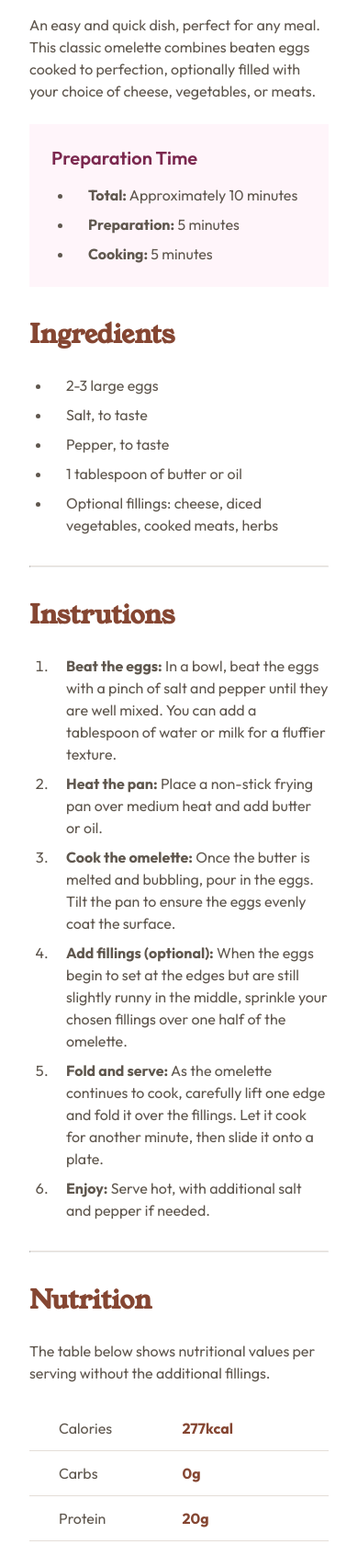
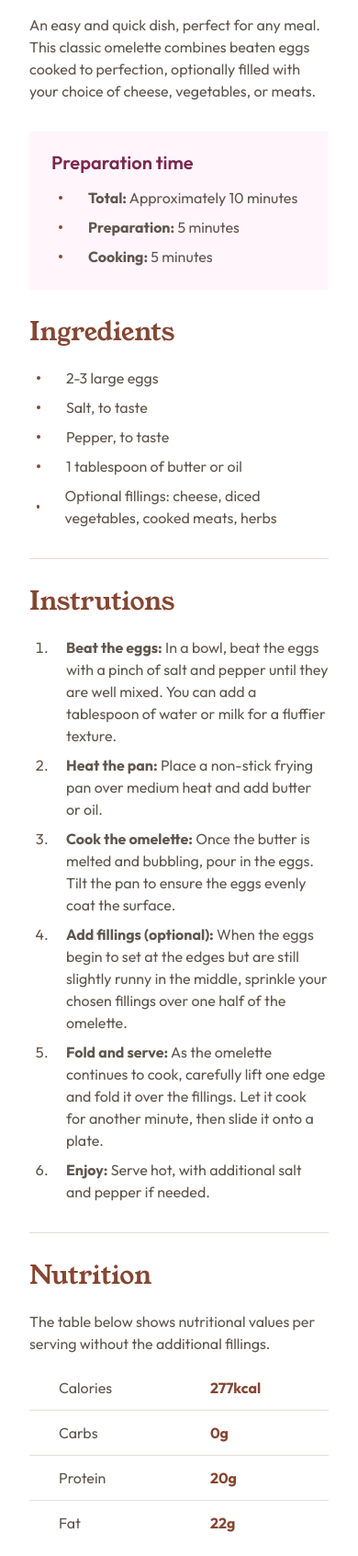
Before and after one commit to wstypr/recipe-page, a plain HTML site: page index.html in a window 390 px wide. Shown: the part 299-1991 px from the top of the page at 92% size. Drawn offline with Linux system fonts and the light colour scheme.

Commit message:
finish mobile version

```diff
--- a/index.html
+++ b/index.html
@@ -17,21 +17,27 @@
     <main>
       <img src="./assets/images/image-omelette.jpeg" alt="omelette" />
       <div class="mobile-container">
-        <h1>Simple Omelette Recipe</h1>
-        <p>
+        <h1 class="title">Simple Omelette Recipe</h1>
+        <p class="intro">
           An easy and quick dish, perfect for any meal. This classic omelette
           combines beaten eggs cooked to perfection, optionally filled with your
           choice of cheese, vegetables, or meats.
         </p>
         <section id="preparation">
-          <h3>Preparation Time</h3>
+          <h3>Preparation time</h3>
           <ul>
-            <li><em>Total:</em> Approximately 10 minutes</li>
-            <li><em>Preparation:</em> 5 minutes</li>
-            <li><em>Cooking:</em> 5 minutes</li>
+            <li>
+              <span><em>Total:</em> Approximately 10 minutes</span>
+            </li>
+            <li>
+              <span><em>Preparation:</em> 5 minutes</span>
+            </li>
+            <li>
+              <span><em>Cooking:</em> 5 minutes</span>
+            </li>
           </ul>
         </section>
-        <section id="ingredients">
+        <section id="ingredients" class="content">
           <h2>Ingredients</h2>
           <ul>
             <li>2-3 large eggs</li>
@@ -43,8 +49,7 @@
             </li>
           </ul>
         </section>
-        <hr />
-        <section id="instructions">
+        <section id="instructions" class="content">
           <h2>Instrutions</h2>
           <ol>
             <li>
@@ -77,14 +82,13 @@
             </li>
           </ol>
         </section>
-        <hr />
-        <section id="nutrition">
+        <section id="nutrition" class="content">
           <h2>Nutrition</h2>
           <p>
             The table below shows nutritional values per serving without the
             additional fillings.
           </p>
-          <table>
+          <table id="nutrition-table">
             <tr>
               <th>Calories</th>
               <td>277kcal</td>
--- a/style.css
+++ b/style.css
@@ -25,11 +25,9 @@
   --brown-800: hsl(14, 45%, 36%);
 }
 
-body {
+* {
+  padding: 0;
   margin: 0;
-}
-
-main {
   box-sizing: border-box;
 }
 
@@ -39,145 +37,141 @@ img {
 }
 
 .mobile-container {
-  padding: 0 2rem 2.5rem 2rem;
+  margin: 2.5rem 2rem;
 }
 
-h1 {
-  margin: 2.5rem 0 1.5rem 0;
-  font-family: "Young Serif", Times, serif;
+.title {
+  font-family: "Young Serif", serif;
   font-size: 2.25rem;
   font-weight: 400;
   line-height: 100%;
+  letter-spacing: 0;
+  margin-bottom: 1.5rem;
   color: var(--stone-900);
 }
 
-p {
-  margin: 0;
-  font-family: Outfit, Arial, Helvetica, sans-serif;
+.intro {
+  font-family: Outfit, serif;
   font-size: 1rem;
+  font-weight: 400;
   line-height: 150%;
-  letter-spacing: 0px;
+  letter-spacing: 0;
+  margin-bottom: 2rem;
   color: var(--stone-600);
 }
 
 #preparation {
   padding: 1.5rem;
-  margin-top: 1.5rem;
   margin-bottom: 2rem;
   background-color: var(--rose-50);
 }
 
 #preparation h3 {
-  margin: 0;
-  margin-bottom: 1rem;
-  font-family: Outfit, Arial, Helvetica, sans-serif;
+  font-family: Outfit, sans-serif;
   font-size: 1.25rem;
   font-weight: 600;
+  line-height: 100%;
   color: var(--rose-800);
+  margin-bottom: 1rem;
 }
 
-ul,
+
+
 ol {
-  display: flex;
-  flex-direction: column;
-  gap: 0.5rem;
-  margin: 0;
   padding-left: 1.5rem;
 }
 
+ul li{
+  padding-left: .5rem;
+  display: flex;
+  align-items: center;
+  gap: 1.75rem;
+}
+
+ul li::before{
+  content: "";
+  width: .25rem;
+  height: .25rem;
+  border-radius: 50%;
+  background: var(--brown-800);
+}
+
 li {
-  font-family: Outfit, Arial, Helvetica, sans-serif;
+  font-family: Outfit, sans-serif;
+  font-size: 1rem;
+  font-weight: 400;
+  line-height: 150%;
+  letter-spacing: 0;
+  color: var(--stone-600);
+}
+ol li{
+  padding-left: 1rem;
+}
+
+li:not(:last-child) {
+  margin-bottom: 0.5rem;
+}
+
+li em {
+  font-style: normal;
+  font-weight: bold;
+}
+
+section h2 {
+  font-family: "Young Serif", serif;
+  font-size: 1.75rem;
+  font-weight: 400;
+  line-height: 100%;
+  letter-spacing: 0;
+  color: var(--brown-800);
+  margin-bottom: 1.5rem;
+}
+
+.content:not(:last-of-type) {
+  padding-bottom: 2rem;
+  margin-bottom: 2rem;
+  border-bottom: 1px solid var(--stone-150);
+}
+
+#nutrition p {
+  font-family: Outfit, sans-serif;
+  font-size: 1rem;
+  font-weight: 400;
+  line-height: 150%;
+  letter-spacing: 0;
+  color: var(--stone-600);
+}
+
+#nutrition-table {
+  width: 100%;
+  margin-top: 1.5rem;
+  border-collapse: collapse;
+  font-family: Outfit, sans-serif;
   font-size: 1rem;
   line-height: 150%;
   color: var(--stone-600);
-  padding-left: 1rem;
 }
 
-li em {
+#nutrition-table th {
+  font-weight: 400;
+}
+#nutrition-table td {
   font-weight: bold;
-  font-style: normal;
-}
-
-section {
-  margin-bottom: 2rem;
-}
-
-section h2 {
-  margin: 0;
-  margin-bottom: 1.5rem;
-  font-family: "Young Serif", Times, serif;
-  font-size: 1.75rem;
   color: var(--brown-800);
 }
-
-#nutrition {
-  margin: 0;
-}
-
-hr {
-  border-top: 1px solid var(--stone-150);
-  margin-bottom: 2rem;
-}
-
-table {
-  width: 100%;
-  margin-top: 1.5rem;
-  font-family: Outfit, Arial, Helvetica, sans-serif;
-  color: var(--stone-600);
-  font-size: 1rem;
-  border-collapse: collapse;
-}
-
-tr:not(:last-child) {
+#nutrition-table th,
+#nutrition-table td {
+  text-align: start;
+  padding: 0.75rem 2rem;
   border-bottom: 1px solid var(--stone-150);
 }
 
-th {
-  padding-left: 2rem;
-  text-align: start;
-  font-weight: 400;
+#nutrition-table tr:first-child th,
+#nutrition-table tr:first-child td {
+  padding-top: 0;
 }
-
-td {
-  padding-right: 2rem;
-  font-weight: bold;
-  color: var(--brown-800);
+#nutrition-table tr:last-child th,
+#nutrition-table tr:last-child td {
+  padding-bottom: 0;
+  border-bottom: none;
 }
-
-th,
-td {
-  line-height: 150%;
-  padding-top: 0.75rem;
-  padding-bottom: 0.75rem;
-}
-
-@media screen and (min-width: 768px) {
-  body {
-    background-color: var(--stone-100);
-  }
-
-  main {
-    margin: 8rem 4.75rem;
-    padding: 2.5rem;
-    border-radius: 1.5rem;
-    background-color: white;
-  }
-
-  img {
-    height: 300px;
-    border-radius: 0.75rem;
-    object-fit: cover;
-    object-position: center;
-  }
-
-  .mobile-container {
-    padding: 0;
-  }
-}
-
-@media screen and (min-width: 888px) {
-  main {
-    max-width: 46rem;
-    margin: 8rem auto;
-  }
-}
```
